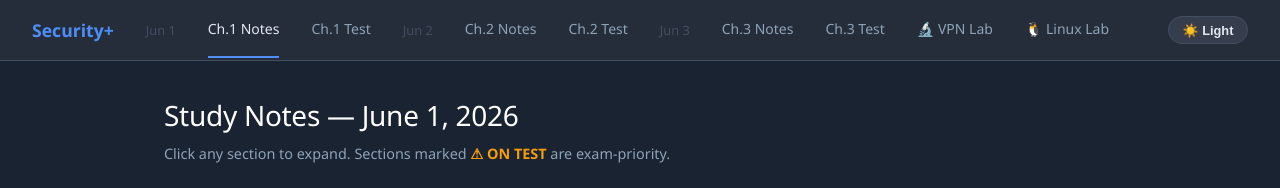
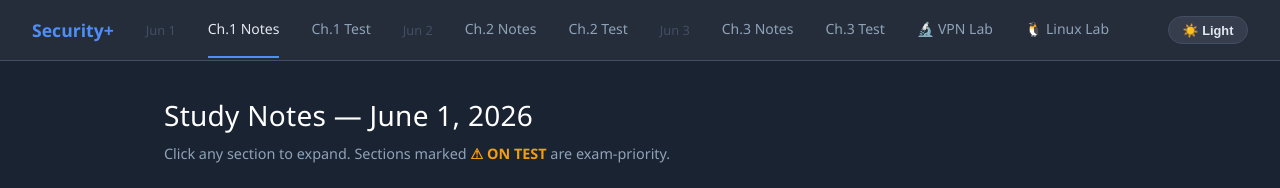
Before and after one commit to mario07963/securityplus-acronyms, a plain HTML site: page STUDY_06-01.html in a window 1280 px wide. Shown: the top 188 px of the page. Drawn offline with Linux system fonts and the light colour scheme.

Commit message:
Thin title font weight to 300

```diff
--- a/STUDY_06-01.html
+++ b/STUDY_06-01.html
@@ -74,7 +74,7 @@
       padding-bottom: 1rem;
       border-bottom: 1px solid var(--border);
     }
-    .page-header h1 { font-size: 1.75rem; color: #ffffff; font-weight: 400; letter-spacing: -.01em; }
+    .page-header h1 { font-size: 1.75rem; color: #ffffff; font-weight: 300; letter-spacing: .01em; }
     .page-header p { color: var(--muted); margin-top: .25rem; font-size: .9rem; }
 
     /* SECTIONS */
```
